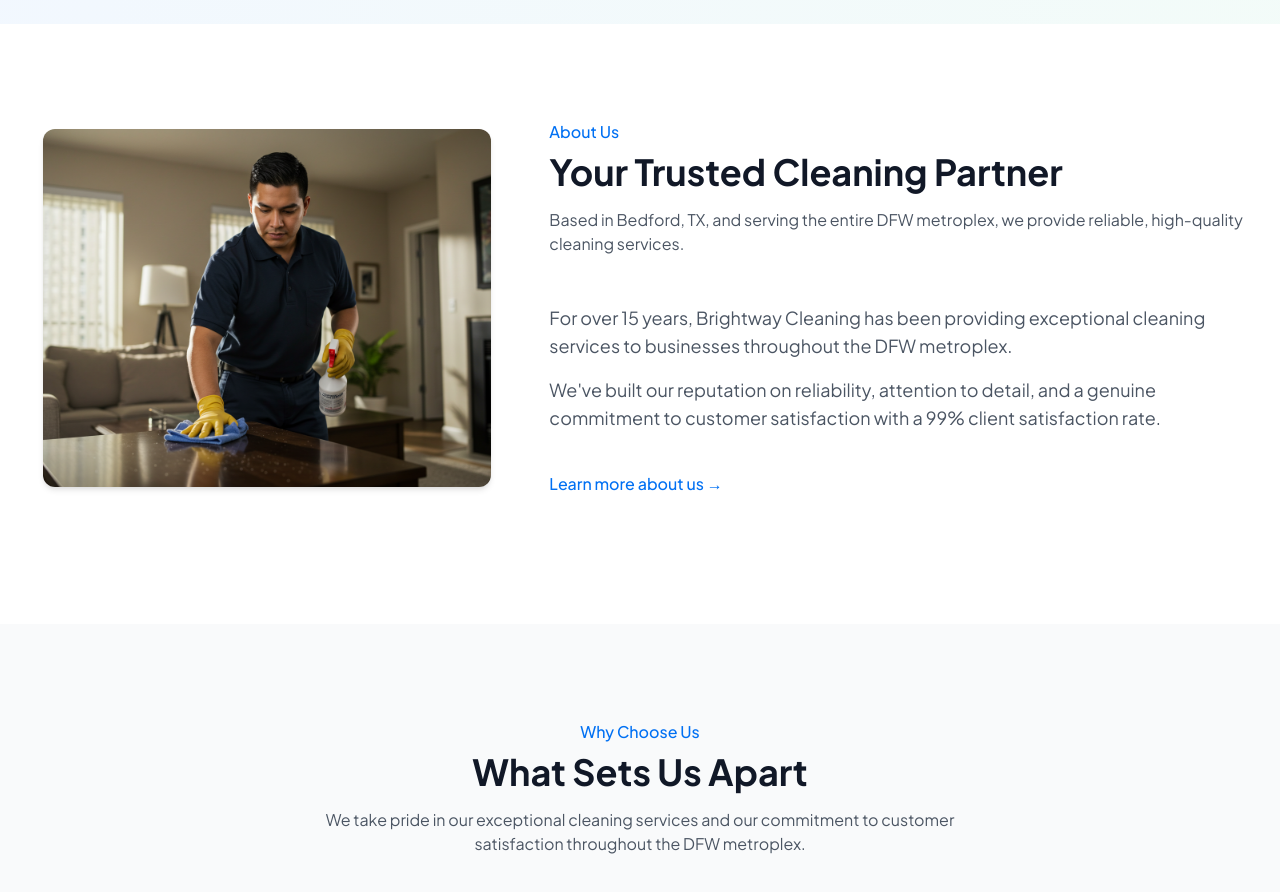
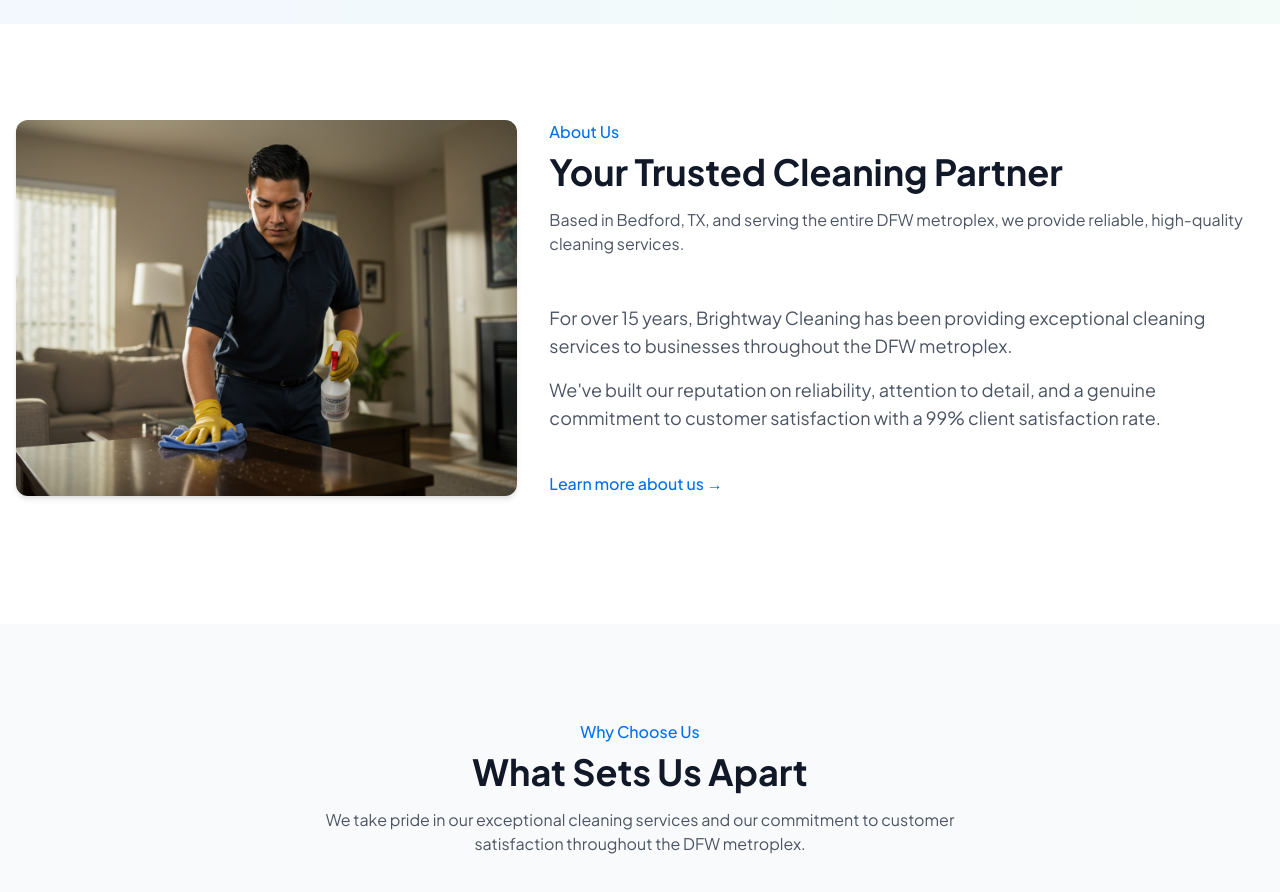
Before and after one commit to bennyortiz/brightway-website-code, a Next.js app: page / in a window 1280 px wide. Shown: the part 2440-3332 px from the top of the page. Built offline with nearby package versions, Linux system fonts and the light colour scheme; a web font is replaced by a local one.

Commit message:
Adjust About section image to match height of the text container

```diff
--- a/app/components/sections/About/index.tsx
+++ b/app/components/sections/About/index.tsx
@@ -17,17 +17,15 @@ const About = () => {
         {/* Content Layout with Image and Text side by side */}
         <div className="grid grid-cols-1 lg:grid-cols-12 gap-8 mb-8">
           {/* Left Column - Image */}
-          <div className="lg:col-span-5 flex items-center justify-center">
-            <div className="relative w-full max-w-md rounded-xl overflow-hidden shadow-md">
-              <div className="aspect-[5/4]">
+          <div className="lg:col-span-5 flex items-stretch">
+            <div className="relative w-full rounded-xl overflow-hidden shadow-md h-full">
               <SafeImage
                 src="/images/brightway-commercial-cleaning-wiping.jpg"
                 alt="Brightway Professional Cleaning Team"
                 fallbackText="Professional Cleaning Team"
                 loading="lazy"
-                  className="object-cover object-center"
+                className="object-cover object-center h-full"
               />
-              </div>
             </div>
           </div>
 
```
Lines whose indentation alone changed are shown as unchanged.
